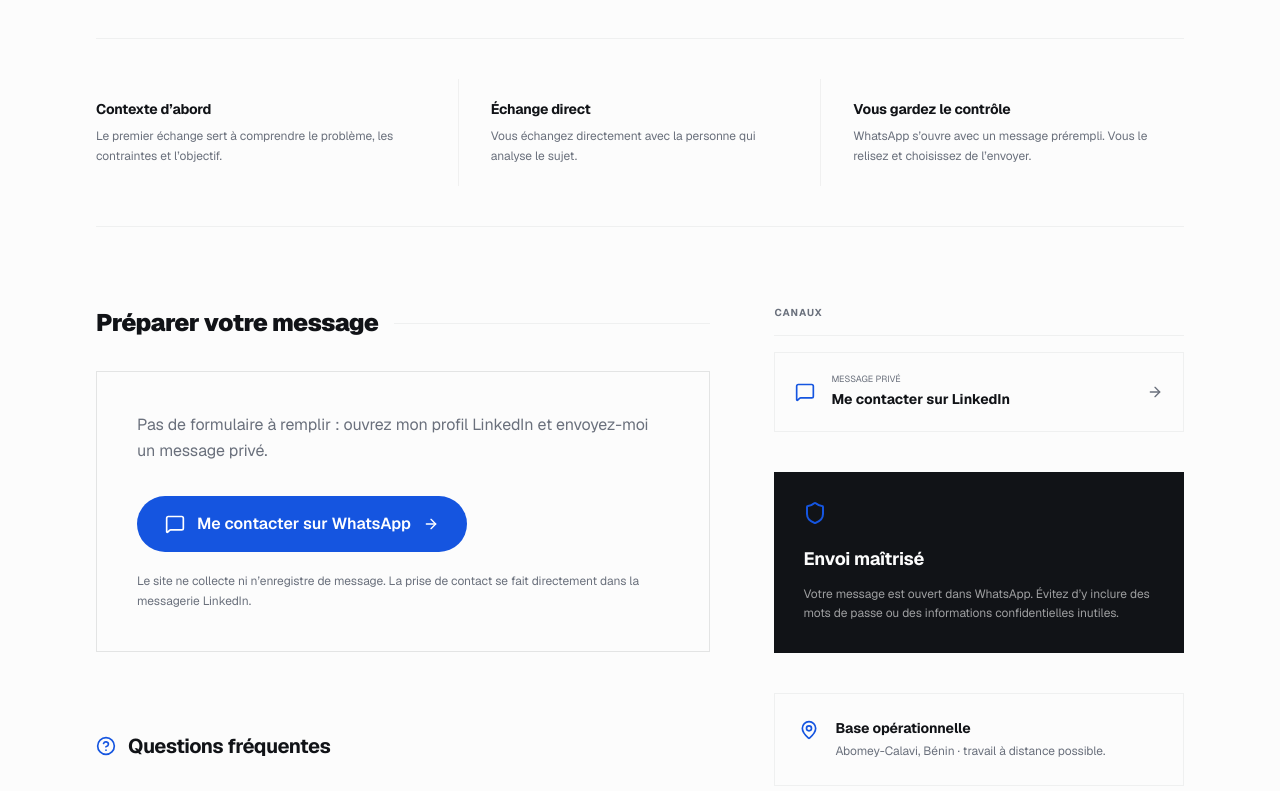
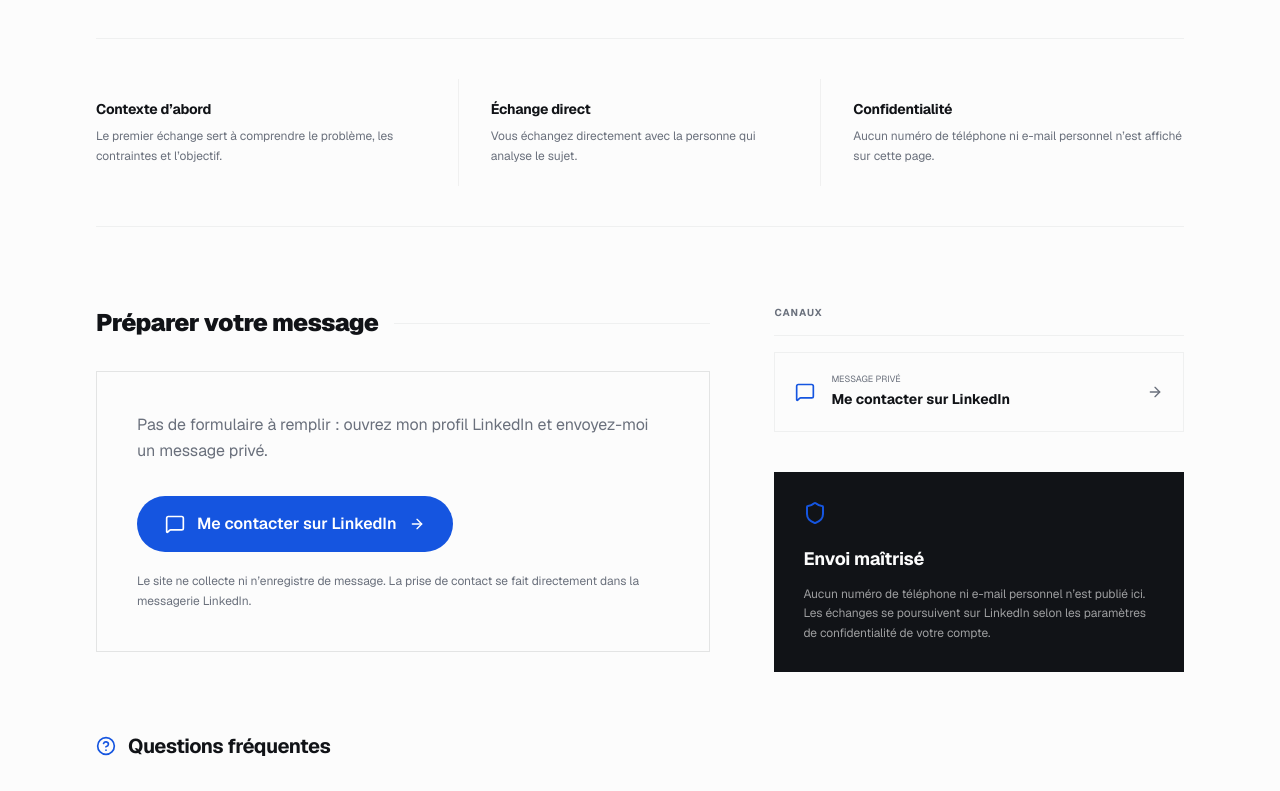
Before and after one commit to digitaleflex/eurinhash-cs, a Next.js app: page /contact in a window 1280 px wide. Shown: the part 540-1331 px from the top of the page. Built offline with nearby package versions, Linux system fonts and the light colour scheme.

Commit message:
fix(privacy): retirer les références WhatsApp et la localisation

```diff
--- a/app/contact/page.tsx
+++ b/app/contact/page.tsx
@@ -1,11 +1,11 @@
 'use client';
 
-import { MessageSquare, ArrowRight, MapPin, Shield, HelpCircle } from 'lucide-react';
+import { MessageSquare, ArrowRight, Shield, HelpCircle } from 'lucide-react';
 
 const trustSignals = [
   { title: 'Contexte d’abord', desc: 'Le premier échange sert à comprendre le problème, les contraintes et l’objectif.' },
   { title: 'Échange direct', desc: 'Vous échangez directement avec la personne qui analyse le sujet.' },
-  { title: 'Vous gardez le contrôle', desc: 'WhatsApp s’ouvre avec un message prérempli. Vous le relisez et choisissez de l’envoyer.' },
+  { title: 'Confidentialité', desc: 'Aucun numéro de téléphone ni e-mail personnel n’est affiché sur cette page.' },
 ];
 
 const channels = [
@@ -61,7 +61,7 @@ export default function ContactPage() {
                   className="mt-8 inline-flex items-center justify-center gap-3 rounded-full bg-accent px-7 py-4 text-base font-semibold text-white transition hover:opacity-90"
                 >
                   <MessageSquare className="h-5 w-5" aria-hidden="true" />
-                  Me contacter sur WhatsApp
+                  Me contacter sur LinkedIn
                   <ArrowRight className="h-4 w-4" aria-hidden="true" />
                 </a>
                 <p className="mt-5 text-xs leading-relaxed text-muted-foreground">
@@ -106,14 +106,10 @@ export default function ContactPage() {
               <Shield className="mb-5 h-6 w-6 text-accent" aria-hidden="true" />
               <h2 className="text-lg font-bold">Envoi maîtrisé</h2>
               <p className="mt-3 text-xs leading-relaxed text-background/60">
-                Votre message est ouvert dans WhatsApp. Évitez d’y inclure des mots de passe ou des informations confidentielles inutiles.
+                Aucun numéro de téléphone ni e-mail personnel n’est publié ici. Les échanges se poursuivent sur LinkedIn selon les paramètres de confidentialité de votre compte.
               </p>
             </div>
 
-            <div className="flex items-start gap-4 border border-foreground/5 p-6">
-              <MapPin className="mt-0.5 h-5 w-5 shrink-0 text-accent" aria-hidden="true" />
-              <div><p className="text-sm font-bold">Base opérationnelle</p><p className="mt-1 text-xs leading-relaxed text-muted-foreground">Abomey-Calavi, Bénin · travail à distance possible.</p></div>
-            </div>
           </aside>
         </div>
       </div>
```
